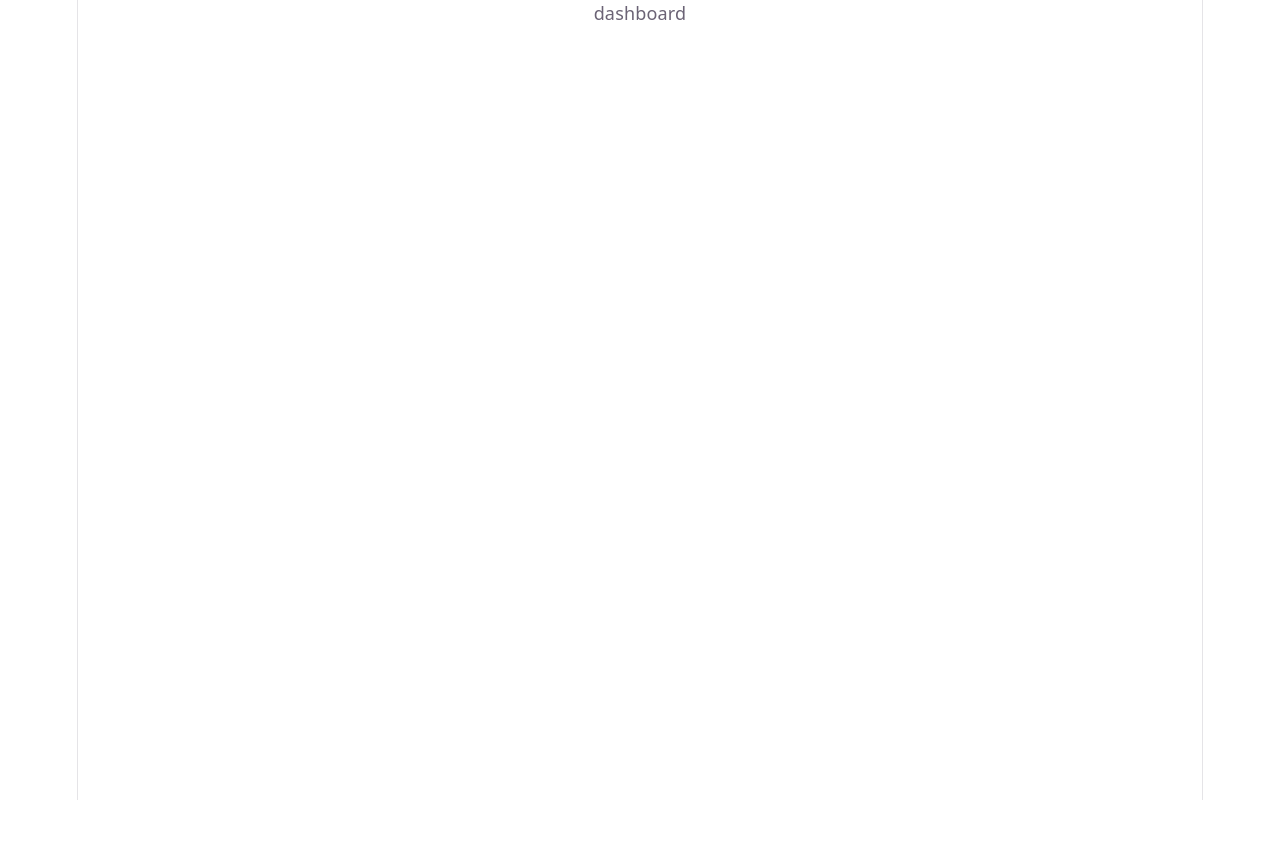
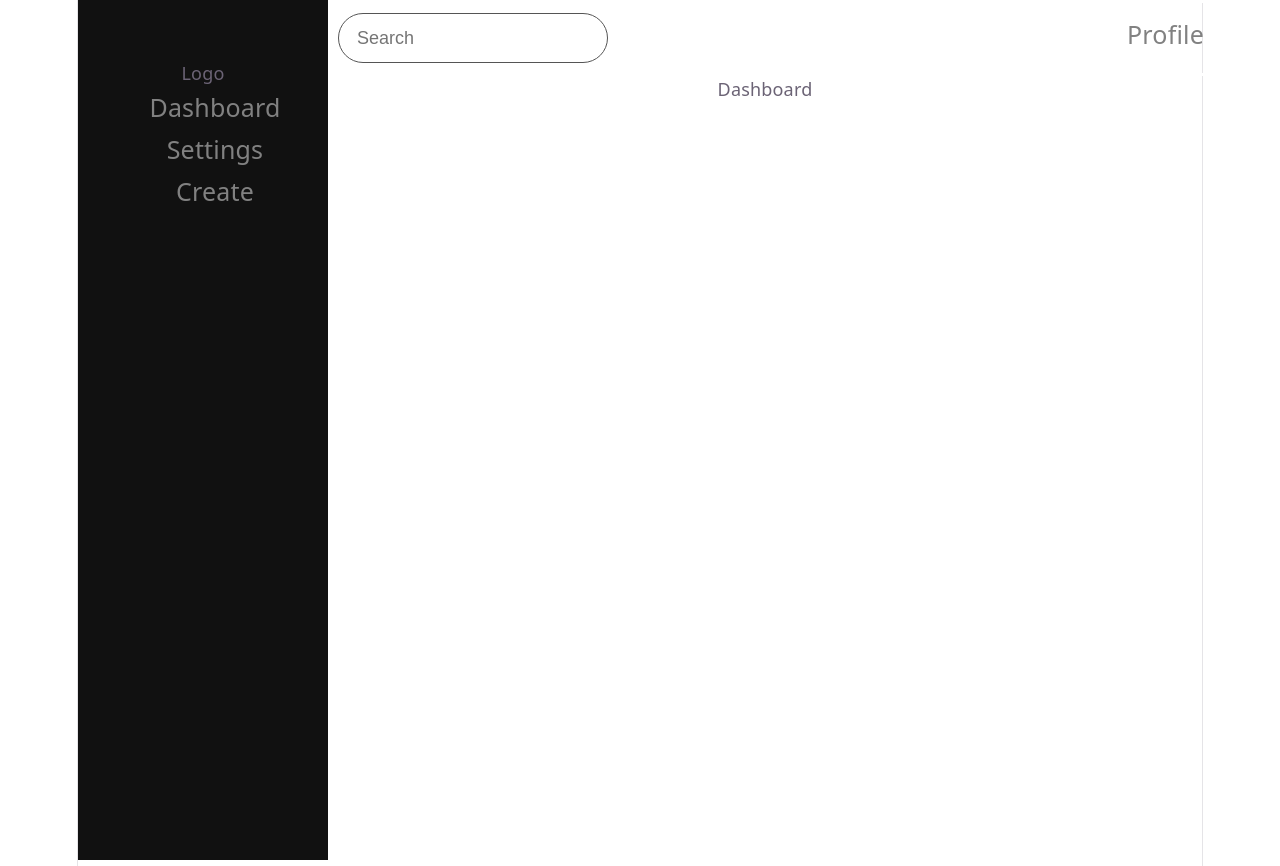
Before and after one commit to Simran0212/CSTP2107-VernacularGenerator, a React (Vite) app: page /dashboard in a window 1280 px wide. Before the commit the page ends 800 px from the top, so only its background shows below. Built offline with nearby package versions, Linux system fonts and the light colour scheme.

Commit message:
ADD: dashboard

```diff
--- a/src/App.css
+++ b/src/App.css
@@ -184,24 +184,50 @@
 }
 
 .menu {
-  height: 100%; /* 100% Full-height */
-  width: 250px; /* 0 width - change this with JavaScript */
-  position: fixed; /* Stay in place */
-  z-index: 100; /* Stay on top */
+  height: 100vh; /* 100% Full-height */
+  min-width: 250px;
+  display:inline-block;
+  z-index: 1; /* Stay on top */
   top: 0; /* Stay at the top */
   left: 0;
   background-color: #111; /* Black*/
   overflow-x: hidden; /* Disable horizontal scroll */
   padding-top: 60px; /* Place content 60px from the top */
-  transition: 0.5s;
-  align-items: right;
 }
 
-.menu-item {
+.menu-item, .profileLink {
   padding: 8px 8px 8px 32px;
   text-decoration: none;
   font-size: 25px;
   color: #818181;
   display: block;
-  transition: 0.3s;
 }
+
+.dashboard-content {
+  width: 100%;
+}
+
+.dashboard-container {
+  box-sizing: border-box;
+  display: flex;
+}
+
+.search-container {
+  flex: none;
+}
+
+.dashboard-header {
+  padding-right: 10px;
+  border-color: white;
+  border-style: solid;
+  border-left: 1px;
+  align-self: flex-start;
+  width: 100%;
+  display: flex;
+  justify-content: space-between;
+  padding: 10px;
+}
+
+.dashboard-header a {
+  flex:none;
+}
--- a/src/dashboard.jsx
+++ b/src/dashboard.jsx
@@ -1,8 +1,27 @@
 import React from 'react'
+import Menu from './menu'
+import SearchBar from './searchbar'
 
 const dashboard = () => {
   return (
-    <div>dashboard</div>
+    <div className="dashboard-container">
+      <div>
+        <Menu />
+      </div>
+      <div className="dashboard-content">
+        <div className="dashboard-header">
+          <div className="search-container">
+            <SearchBar />
+          </div>
+          <div className="search-container">
+            <a className="profileLink" href="/profile">Profile</a>
+          </div>
+        </div>
+        <div>
+          <p>Dashboard</p>
+        </div>
+      </div>
+    </div>
   )
 }
 
--- a/src/menu.jsx
+++ b/src/menu.jsx
@@ -2,15 +2,25 @@ import React from 'react'
 // side bar menu for the app. Sideways navbar with buttons for each page. When clicked, it will navigate to that page.
 // seperate buttons for when logged in and not logged in
 // Page icon becomes different color when on that page (ex. home page turns filled in when in home page)
+import { useNavigate } from 'react-router-dom';
 
 const menu = () => {
+  const navigate = useNavigate();
+
+  const buttonClickSettings = (e) =>{
+    navigate("/settings");
+  }
+  const buttonClickCreate = (e) =>{
+    navigate("/genBoard");
+  }
+
   return (
     <>
     <nav class="menu">
         <div>Logo</div>
-        <div class="menu-item">Dashboard</div>
-        <div class="menu-item">Settings</div>
-        <div class="menu-item">Create</div>
+        <a href="/dashboard" class="menu-item">Dashboard</a>
+        <a href="/settings" class="menu-item">Settings</a>
+        <a href="/genBoard" class="menu-item">Create</a>
     </nav>
     </>
   )
```
